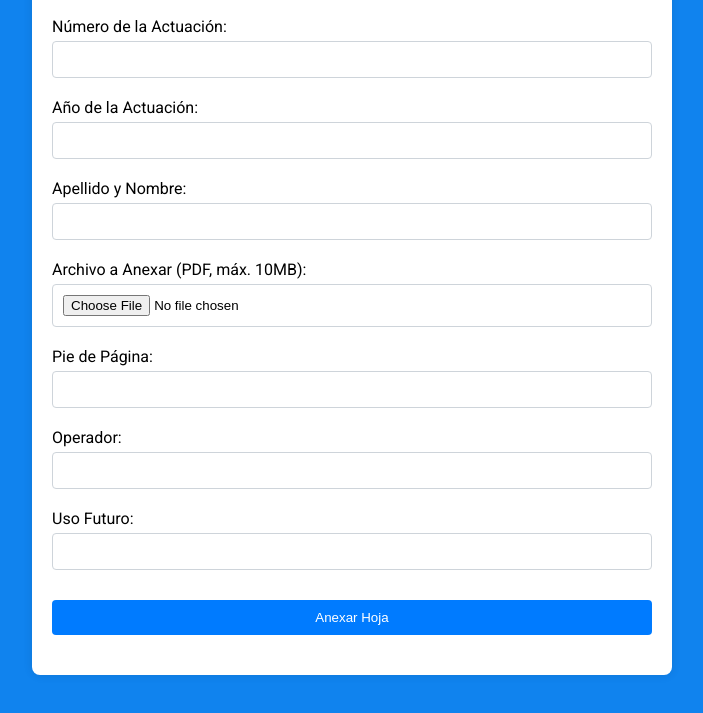
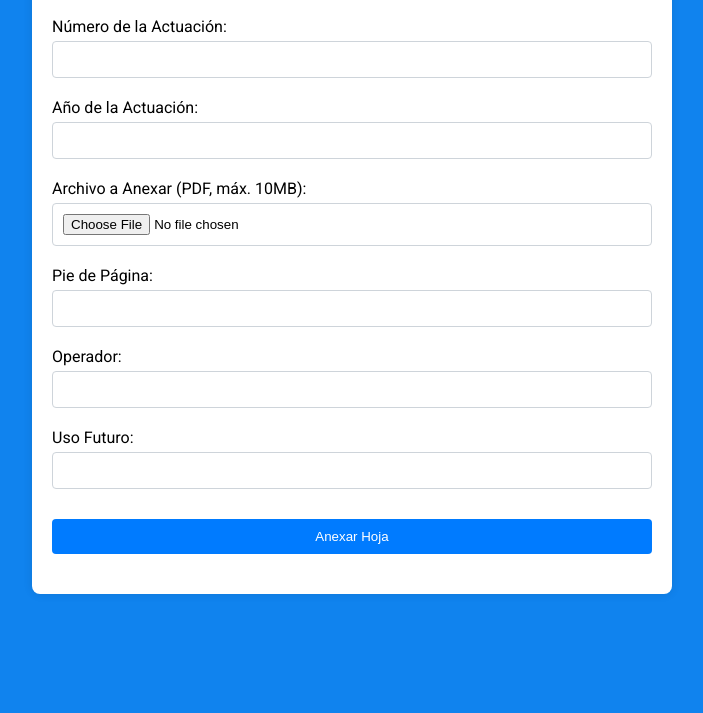
Before and after one commit to antonellagustina/ProyectoPDF, a plain HTML site: page frontend/wwwroot/index.html in a window 1280 px wide. Shown: the part 213-926 px from the top of the page, without its empty margins (288-991 px from the left). After the commit the page ends 857 px from the top, so only its background shows below. Drawn offline with Linux system fonts and the light colour scheme.

Commit message:
se elimina linea 25

```diff
--- a/frontend/wwwroot/index.html
+++ b/frontend/wwwroot/index.html
@@ -22,8 +22,7 @@
             <label for="anio">Año de la Actuación:</label>
             <input type="number" id="anio" name="anio" required>
 
-            <label for="apeynom">Apellido y Nombre:</label>
-            <input type="text" id="apeynom" name="apeynom" maxlength="50" required>
+
 
             <label for="archivoAnexar">Archivo a Anexar (PDF, máx. 10MB):</label>
             <input type="file" id="archivoAnexar" name="archivoAnexar" accept=".pdf" required>
```
